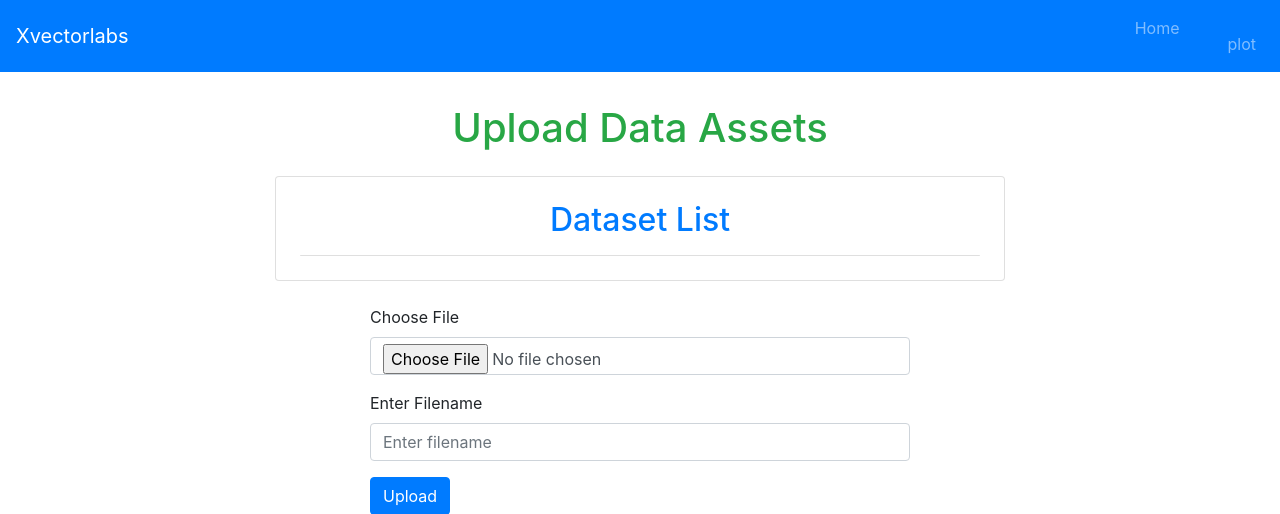
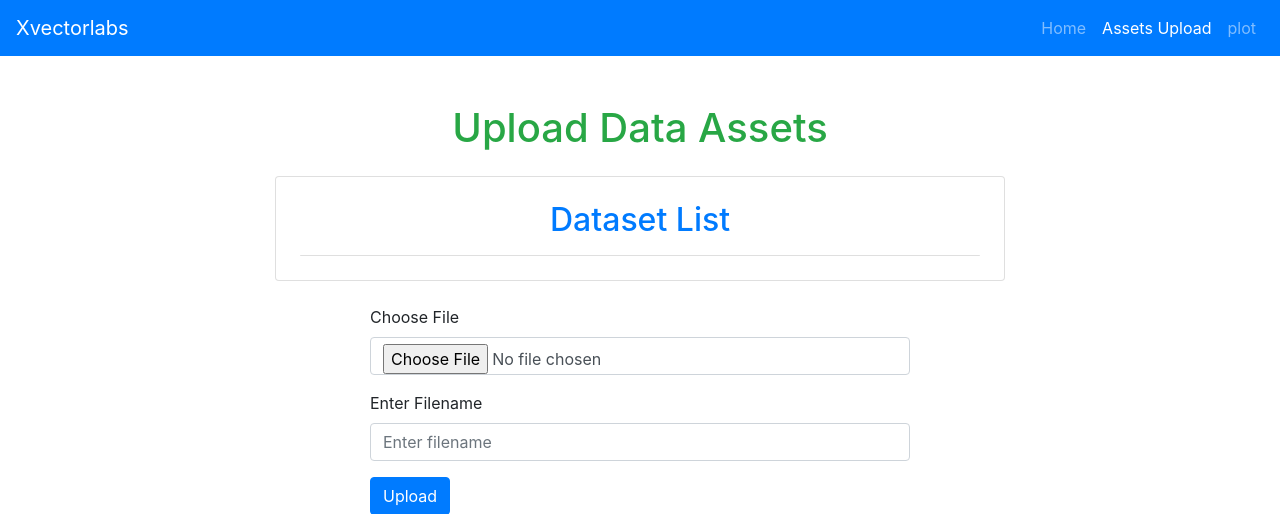
Before and after one commit to sanjudev1/Xvector_labs_takehome_assignment, a Flask app: page /compute in a window 1280 px wide. Shown: the top 514 px of the page. Run offline with Flask 3, Linux system fonts and the light colour scheme; some libraries are stand-ins or nearby versions.

Commit message:
Update layout.html

```diff
--- a/data_analytics_app/templates/layout.html
+++ b/data_analytics_app/templates/layout.html
@@ -47,7 +47,7 @@
             class="nav-item {% if 'compute' in request.endpoint %}active{% endif %}"
           >
             <a class="nav-link" href="{{ url_for('compute') }}"
-            >
+              >Assets Upload</a>
           </li>
 
           <li
```
